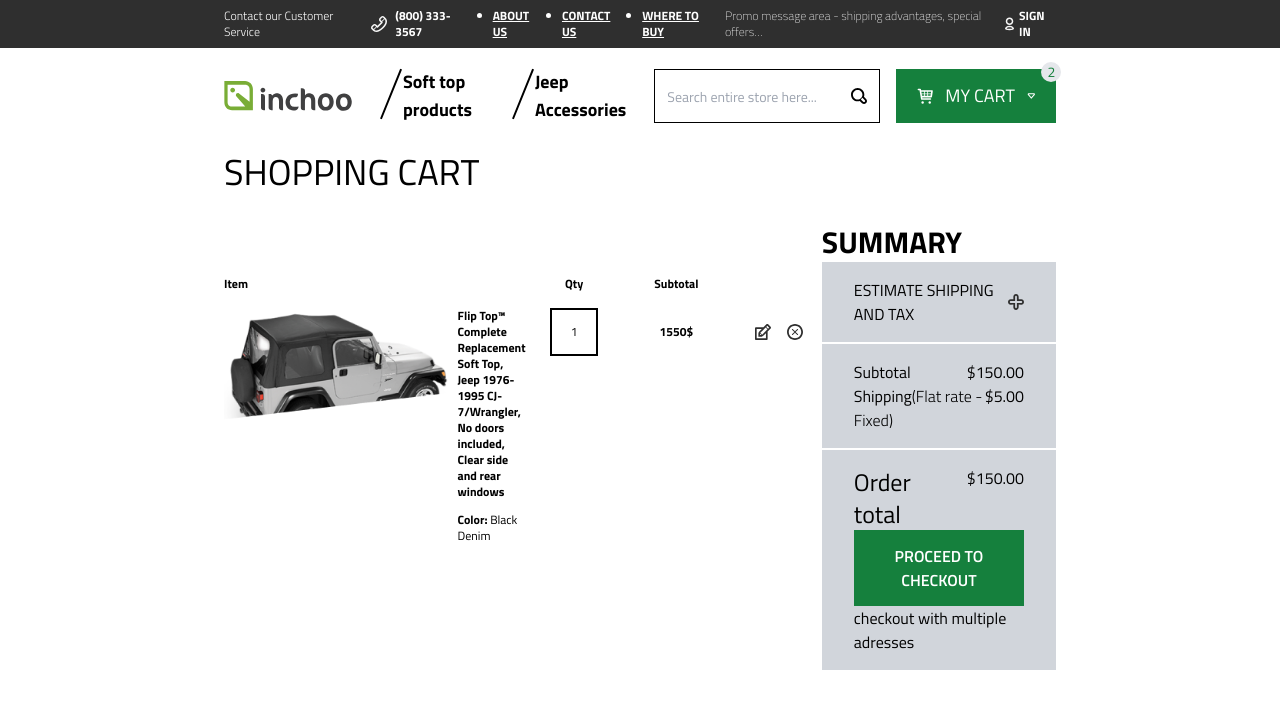
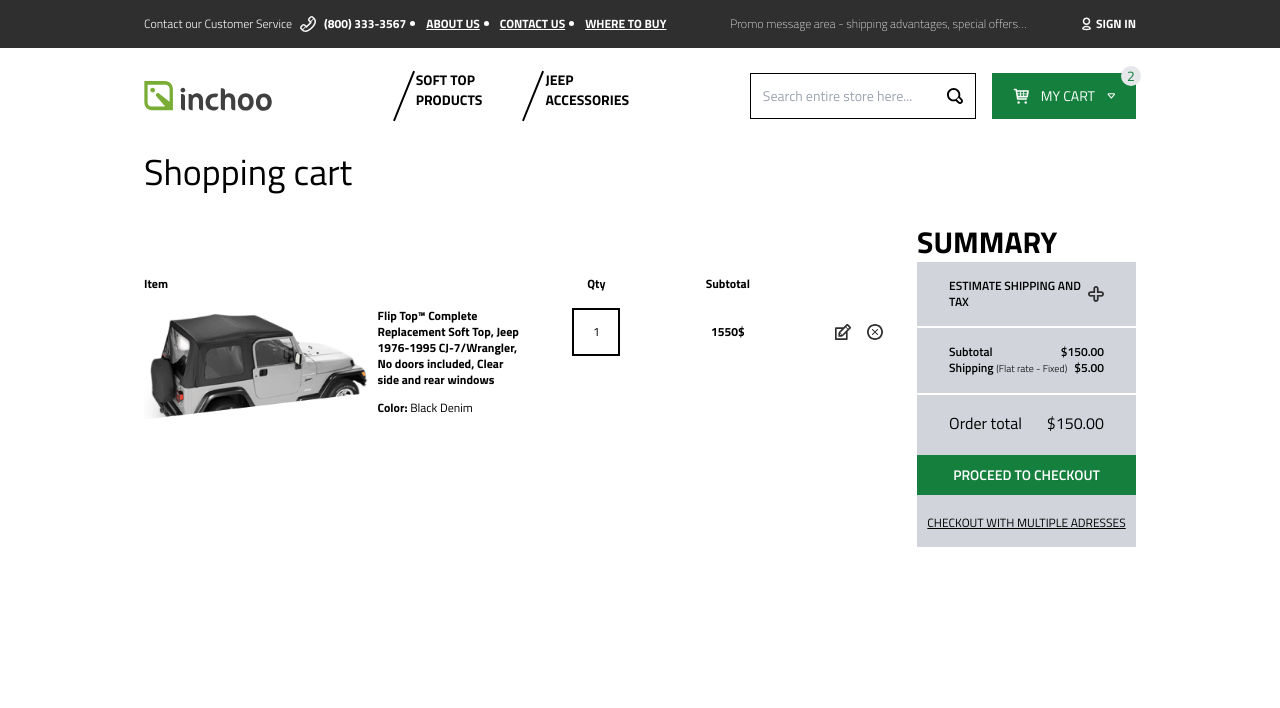
Before and after one commit to rgoles/inchoo-task-2, a website built with Vite: page inchoo-task-2/index.html in a window 1280 px wide. Built offline with nearby package versions, Linux system fonts and the light colour scheme.

Commit message:
popravak responzivnosti stranice

```diff
--- a/inchoo-task-2/index.html
+++ b/inchoo-task-2/index.html
@@ -12,7 +12,7 @@
 </head>
 <body>
 <header class="bg-header font-bold text-white text-xxs lg:text-xs ">
-    <div class="flex flex-row justify-between mx-2 items-center h-8 lg:justify-between lg:mx-10 xl:mx-56 lg:h-12 ">
+    <div class="flex flex-row justify-between mx-2 items-center h-8 lg:justify-between lg:mx-10 xl:mx-36 2xl:mx-56 lg:h-12">
         <div class="flex">
             <p class="hidden md:block md:mr-2 font-light">Contact our Customer Service</p>
             <img src="src/img/telefon.svg" alt="">
@@ -25,9 +25,10 @@
         </div>
         <div class="hidden lg:inline font-thin"><span>Promo message area - shipping advantages, special offers…</span></div>
         <div class="flex gap-1"><img src="src/img/user-icon.svg" alt="">
-            <p><a href="">SIGN IN</a></p></div>
+            <p class="uppercase"><a href="">Sign in</a></p></div>
     </div>
 </header>
+<!--Nav tag, odvojen je na 2 djela... u trenutku je tako privremeno napravljeno zbog 'preglednosti' treba prepraviti-->
 <nav>
     <!-- sm md navbar -->
     <div class="flex flex-row justify-between mx-3 items-center text-xs mt-6 h-8 lg:hidden">
@@ -40,14 +41,14 @@
                         <svg width="22" height="42" viewBox="0 0 23 52" fill="none" xmlns="http://www.w3.org/2000/svg">
                             <path d="M1.3006 50.0343L20.7153 1.96576" stroke="currentColor" stroke-width="2" stroke-linecap="square"/>
                         </svg>
-                        <span>Soft top <br> products</span></li>
+                        <span class="uppercase">Soft top <br> products</span></li>
                 </a>
                 <a href="#">
                     <li class="flex px-2 hover:text-orange-60np">
                         <svg width="22" height="42" viewBox="0 0 23 52" fill="none" xmlns="http://www.w3.org/2000/svg">
                             <path d="M1.3006 50.0343L20.7153 1.96576" stroke="currentColor" stroke-width="2" stroke-linecap="square"/>
                         </svg>
-                        <span>Jeep <br> Accessories</span></li>
+                        <span class="uppercase">Jeep <br> Accessories</span></li>
                 </a>
             </ul>
         </div>
@@ -73,7 +74,7 @@
     </div>
 
     <!-- desktop > navbar -->
-    <div class="hidden flex-row justify-between items-center text-lg  mt-6 h-8 lg:flex lg:justify-between lg:mx-10 xl:mx-56  lg:h-12">
+    <div class="hidden flex-row justify-between items-center text-sm mt-6 h-8 lg:flex lg:justify-between lg:mx-10 xl:mx-36 2xl:mx-56 lg:h-12">
         <img src="src/img/inchoo-logo-nav.svg" alt="" class="w-32">
         <div>
             <ul class="flex font-bold">
@@ -82,14 +83,14 @@
                         <svg width="23" height="52" viewBox="0 0 23 52" fill="none" xmlns="http://www.w3.org/2000/svg">
                             <path d="M1.3006 50.0343L20.7153 1.96576" stroke="currentColor" stroke-width="2" stroke-linecap="square"/>
                         </svg>
-                        <span>Soft top <br> products</span></li>
+                        <span class="uppercase">Soft top <br> products</span></li>
                 </a>
                 <a href="#">
                     <li class="flex px-5 hover:text-orange-600">
                         <svg width="23" height="52" viewBox="0 0 23 52" fill="none" xmlns="http://www.w3.org/2000/svg">
                             <path d="M1.3006 50.0343L20.7153 1.96576" stroke="currentColor" stroke-width="2" stroke-linecap="square"/>
                         </svg>
-                        <span>Jeep <br> Accessories</span></li>
+                        <span class="uppercase">Jeep <br> Accessories</span></li>
                 </a>
             </ul>
         </div>
@@ -100,8 +101,8 @@
                 </label>
                 <img src="src/img/search-icon.svg" alt=""/>
             </div>
-            <div class="bg-green-700 border border-green-700 py-3 px-5 relative uppercase">
-                <div class="bg-gray-200 bottom-10 left-36 absolute text-center rounded-full w-5 h-5 text-sm"><span class="text-green-700">2</span></div>
+            <div class="bg-green-700 border border-green-700 py-3 px-5 relative">
+                <div class="bg-gray-200 bottom-8 left-32 absolute text-center rounded-full w-5 h-5 text-sm"><span class="text-green-700">2</span></div>
                 <a href="#" class="flex content-center items-center">
                     <svg width="16" height="16" viewBox="0 0 16 16" fill="none" xmlns="http://www.w3.org/2000/svg">
                         <path fill-rule="evenodd" clip-rule="evenodd"
@@ -110,15 +111,15 @@
                         <circle cx="5.62964" cy="14.5185" r="1.18519" fill="white"/>
                         <circle cx="12.7407" cy="14.5185" r="1.18519" fill="white"/>
                     </svg>
-                    <span class="text-white px-3">My cart</span>
+                    <span class="text-white px-3 uppercase">My cart</span>
                     <img src="src/img/triangle-down.svg" alt="">
                 </a>
             </div>
         </div>
     </div>
 </nav>
-<section><p class="text-xl sm:text-4xl mx-4 mt-5 lg:mx-10 xl:mx-56 sm:mt-8 uppercase">Shopping cart</p></section>
-<main class="mt-8 mx-3 lg:mx-10 xl:mx-56">
+<section><p class="text-xl sm:text-4xl mx-4 mt-5 lg:mx-10 xl:mx-36 2xl:mx-56 sm:mt-8">Shopping cart</p></section>
+<main class="mt-8 mx-3 lg:mx-10 xl:mx-36 2xl:mx-56">
     <div class="flex flex-col-reverse md:flex-col lg:flex-row">
         <div class="md:flex md:flex-col md:justify-start font-bold">
 
@@ -128,7 +129,6 @@
                     <div class="hidden md:flex justify-center"><p>Qty</p></div>
                     <div class="hidden md:flex justify-center"><p>Subtotal</p></div>
                     <div></div>
-
 
                     <div class="flex col-span-2 md:col-span-3 gap-2"><img src="src/img/auto-product.png" alt="" class="h-16 md:h-28">
                         <div class="flex flex-col gap-3">
@@ -146,37 +146,38 @@
                                                                                                                         alt="">
                         </div>
                     </div>
-                    <div class="hidden gap-4 md:flex md:flex-row md:justify-center md:items-start md:pt-4"><img src="src/img/edit-product-icon.svg" alt=""
-                                                                                                                class="w-4"><img
-                            src="src/img/remove-product-icon.svg"
-                            alt="" class="w-4">
+                    <div class="hidden gap-4 md:flex md:flex-row md:justify-center md:items-start md:pt-4">
+                        <a href="#"><img src="src/img/edit-product-icon.svg" alt="" class="w-4"></a>
+                        <a href="#"> <img src="src/img/remove-product-icon.svg" alt="" class="w-4"></a>
                     </div>
                 </div>
             </article>
         </div>
         <div class="flex flex-col lg:w-1/2"><p class="font-bold text-3xl hidden md:block">SUMMARY</p>
-            <div class="flex justify-between items-center md:px-8 border-t-2 border-white bg-gray-300 w-full h-fit py-4">
-                <span>ESTIMATE SHIPPING AND TAX</span><img
-                    src="src/img/plus-icon.svg" alt=""></div>
-            <div class="flex flex-col justify-start md:px-8 border-t-2 border-white bg-gray-300 w-full h-fit py-4">
-                <div class="flex content-start gap-14">
+            <div class="flex justify-between items-center md:px-8 border-t-2 border-white bg-gray-300 w-full h-fit py-4 lg:text-xs lg:font-semibold">
+                <span class="ml-8 lg:m-0">ESTIMATE SHIPPING AND TAX</span>
+                <img src="src/img/plus-icon.svg" alt="" class="mr-8 lg:m-0"></div>
+            <div class="flex flex-col md:px-8 border-t-2 border-white bg-gray-300 w-full h-fit py-4 lg:text-xs lg:font-semibold">
+                <div class="flex justify-between mx-8 lg:mx-0">
                     <div><p>Subtotal</p></div>
                     <div><p>$150.00</p></div>
                 </div>
-                <div class="flex">
-                    <div><p>Shipping<span class="font-light">(Flat rate - Fixed)</span></p></div>
+                <div class="flex justify-between mx-8 lg:mx-0">
+                    <div><p>Shipping <span class="font-light text-xxs">(Flat rate - Fixed)</span></p></div>
                     <div><p>$5.00</p></div>
                 </div>
             </div>
-            <div class="flex flex-col justify-start md:px-8 border-t-2 border-white bg-gray-300 w-full h-fit py-4">
-                <div class="flex content-start gap-14">
-                    <div class="text-2xl"><p>Order total</p></div>
+            <div class="flex flex-col justify-start md:px-8 lg:px-0 py-4 border-t-2 border-white bg-gray-300 w-full h-fit ">
+                <div class="flex justify-between mx-8 lg:mx-8">
+                    <div><p>Order total</p></div>
                     <div><p>$150.00</p></div>
                 </div>
-                <div class="flex">
-                    <button class="p-3 border-2 border-green-700 bg-green-700 w-full text-white font-semibold">PROCEED TO CHECKOUT</button>
+                <div class="flex mt-5">
+                    <button class="p-3 lg:p-0 border-2 border-green-700 bg-green-700 w-full lg:h-10 text-white font-semibold lg:text-sm uppercase">Proceed to
+                        checkout
+                    </button>
                 </div>
-                <div><p><a href="">checkout with multiple adresses</a></p></div>
+                <div class="flex justify-center underline mt-5 uppercase lg:text-xs"><p><a href="">checkout with multiple adresses</a></p></div>
             </div>
         </div>
     </div>
```
